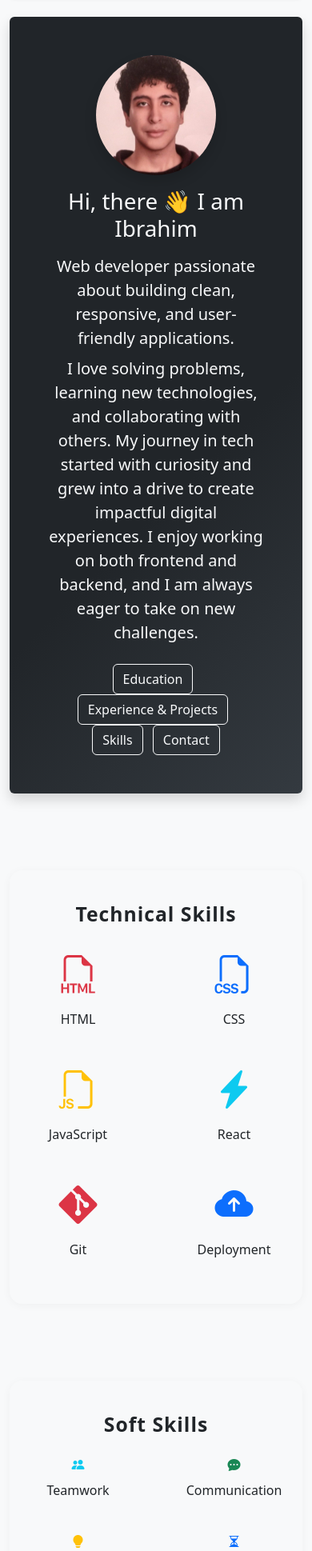
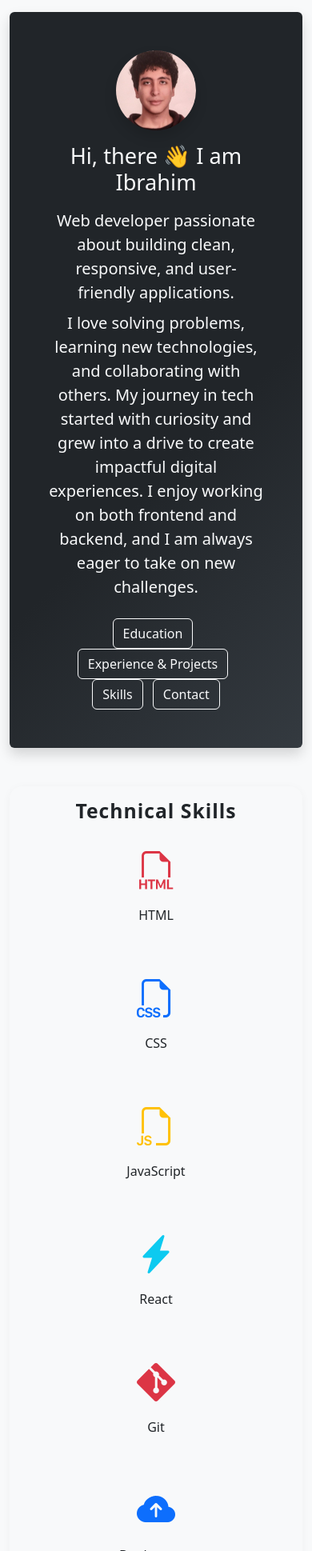
Before and after one commit to ibrahimadel7/my-presonal-portofilo-, a website: page index.html in a window 390 px wide. Shown: the part 61-2000 px from the top of the page at 80% size. Drawn offline with nearby package versions, Linux system fonts and the light colour scheme.

Commit message:
responsive

```diff
--- a/index.css
+++ b/index.css
@@ -1,4 +1,4 @@
-  body {
+body {
       scroll-behavior: smooth;
       transition: background 0.5s, color 0.5s;
       background: var(--bg);
@@ -25,7 +25,8 @@
       color: #f8f9fa !important;
       box-shadow: 0 2px 8px rgba(0,0,0,0.18);
     }
-    .dark-mode .navbar .nav-link, .dark-mode .navbar-brand {
+    .dark-mode .navbar .nav-link,
+    .dark-mode .navbar-brand {
       color: #f8f9fa !important;
     }
     .dark-mode .hero {
@@ -177,3 +178,52 @@
       box-shadow: 0 2px 8px rgba(0,0,0,0.12);
       transform: scale(1.05);
     }
+    @media (max-width: 991px) {
+      .navbar .nav-link, .navbar-brand {
+        font-size: 1.1rem !important;
+      }
+      .hero {
+        padding: 2rem 1rem;
+      }
+      .skills .row > div, .softskills .row > div {
+        flex: 0 0 50%;
+        max-width: 50%;
+        margin-bottom: 1.5rem;
+      }
+      .card {
+        margin-bottom: 2rem;
+      }
+      section {
+        margin-bottom: 3rem;
+        margin-top: 3rem;
+        padding-top: 1.5rem;
+        padding-bottom: 1.5rem;
+      }
+    }
+    @media (max-width: 575px) {
+      .hero img {
+        width: 100px;
+        height: 100px;
+      }
+      .hero h1 {
+        font-size: 1.7rem;
+      }
+      .skills .row > div, .softskills .row > div {
+        flex: 0 0 100%;
+        max-width: 100%;
+        margin-bottom: 1rem;
+      }
+      .card {
+        margin-bottom: 1.5rem;
+      }
+      section {
+        margin-bottom: 2rem;
+        margin-top: 2rem;
+        padding-top: 1rem;
+        padding-bottom: 1rem;
+      }
+      .footer {
+        font-size: 0.9rem;
+        padding: 1rem 0 0.5rem 0;
+      }
+    }
```
